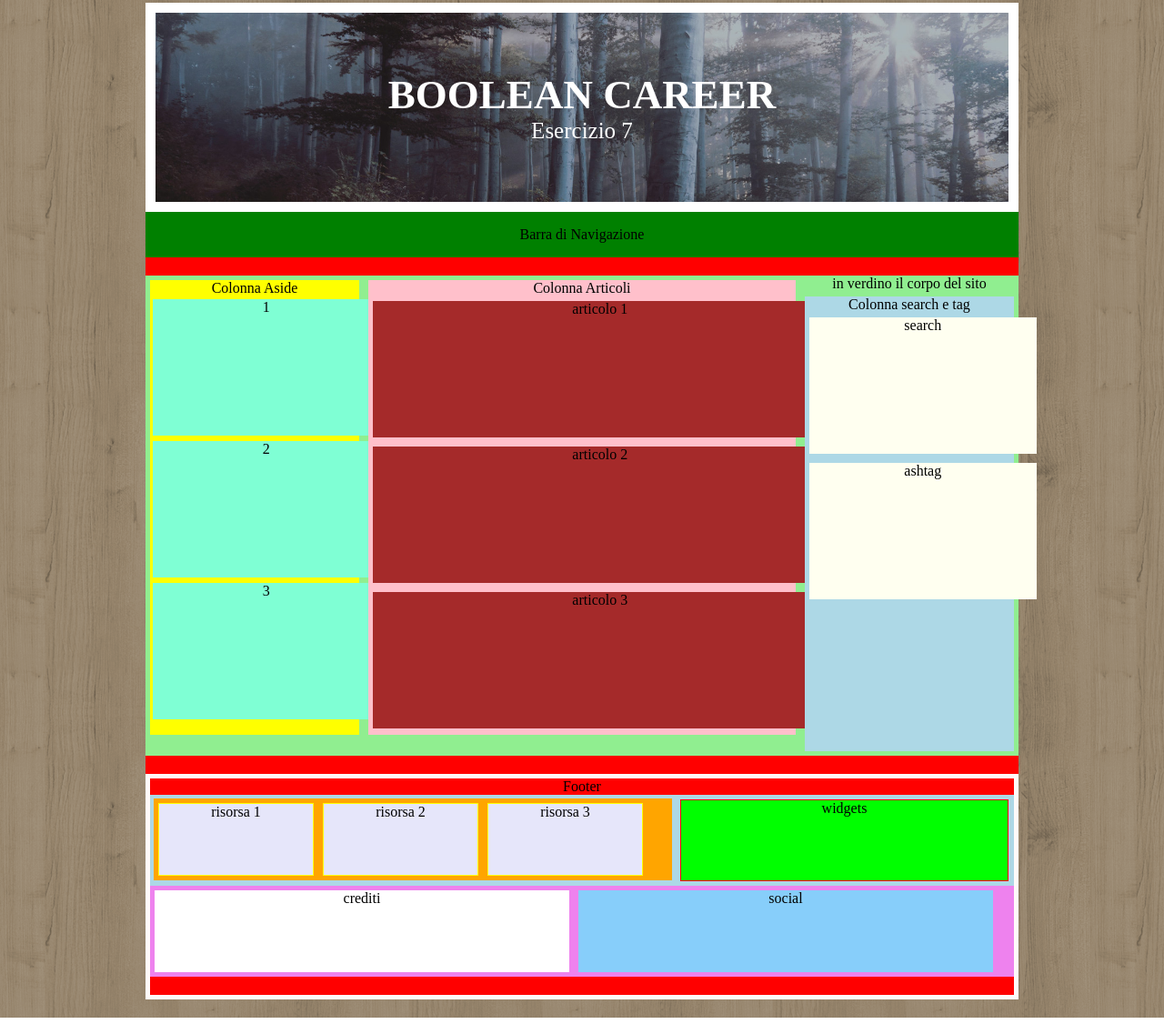
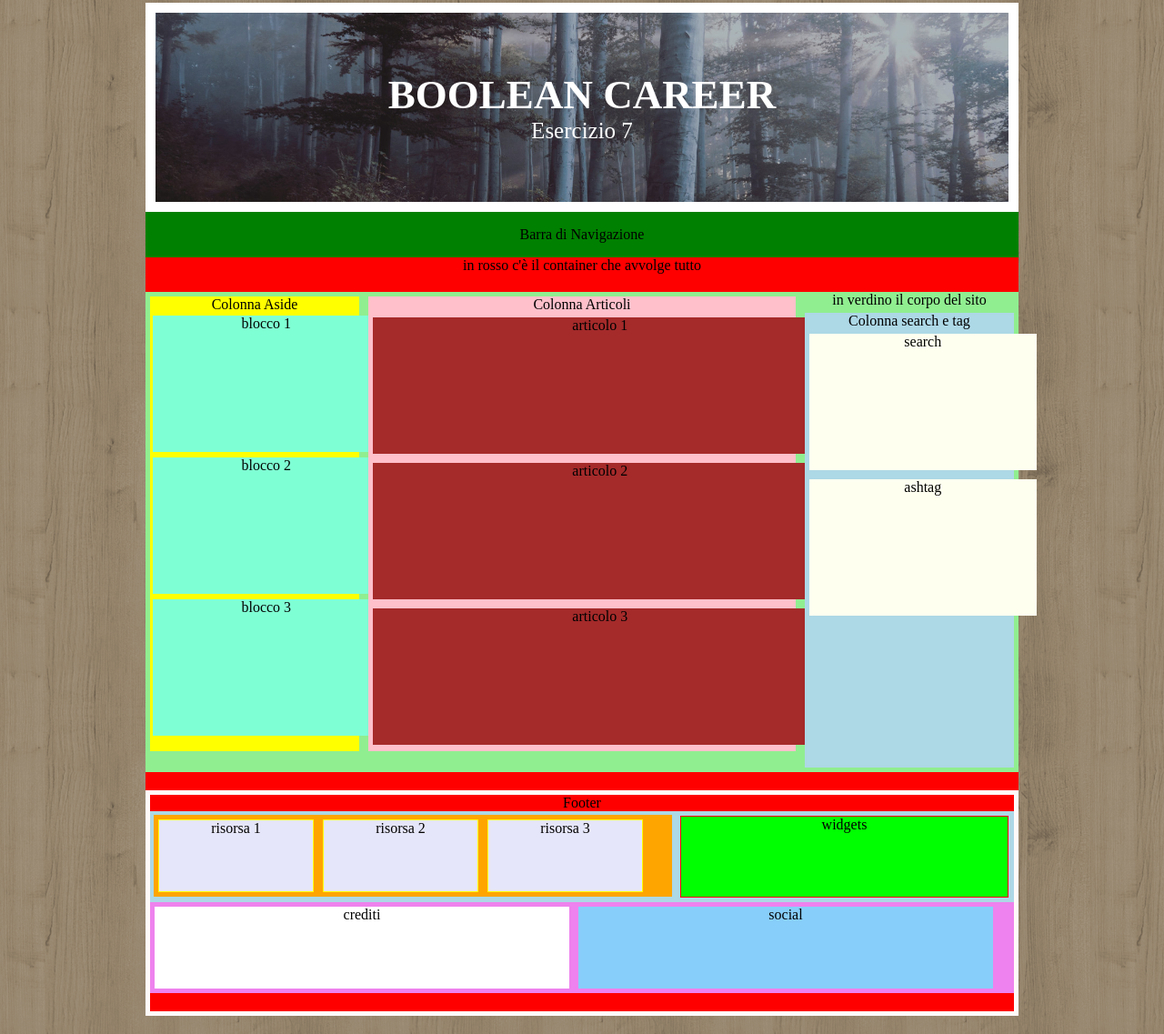
Before and after one commit to JakeShelterwin/htmlcss-struttura-wp, a plain HTML site: page index.html in a window 1280 px wide. Shown: the part 17-1154 px from the top of the page at 91% size. Drawn offline with Linux system fonts and the light colour scheme.

Commit message:
Completo
Capito e Commentato

```diff
--- a/index.html
+++ b/index.html
@@ -29,22 +29,24 @@
             </nav>
 
         </header>
+    in rosso c'è il container che avvolge tutto
     <!-- Corpo del sito, contiene le 3 colonne principali -->
     <div class="corpoSito">
         in verdino il corpo del sito
+        <!-- PRIMA COLONNA -->
         <aside class="colonnaASIDE">
           Colonna Aside
           <div class="blocco">
-            1
+            blocco 1
           </div>
           <div class="blocco">
-            2
+            blocco 2
           </div>
           <div class="blocco">
-            3
+            blocco  3
           </div>
         </aside>
-
+      <!-- SECONDA COLONNA -->
         <section class="colonnaArticoli">
         Colonna Articoli
           <article class="articolo">
@@ -58,7 +60,7 @@
           </article>
 
         </section>
-
+        <!-- TERZA COLONNA -->
         <aside class="colonnaSearchTag">
           Colonna search e tag
           <div class="search">
@@ -70,33 +72,31 @@
         </aside>
     </div>
 
+    <!-- FOOTER -->
     <footer>
       Footer
-        <section class="risorseWidgets">
+      <!-- PRIMA RIGA DEL FOOTER -->
+        <section class="risorseEWidgets">
 
             <div class="utilities">
-
-
               <div class="risorsa">
                 risorsa 1
-
               </div>
               <div class="risorsa">
                 risorsa 2
-
               </div>
               <div class="risorsa">
                 risorsa 3
               </div>
-
-            </div>
+           </div>
 
             <div class="widgets">
               widgets
-
             </div>
 
         </section>
+
+        <!-- SECONDA RIGA DEL FOOTER -->
         <section class="creditiESocial">
             <div class="crediti">
               crediti
@@ -105,6 +105,7 @@
               social
             </div>
         </section>
+
     </footer>
 
     </div>
--- a/styles.css
+++ b/styles.css
@@ -1,3 +1,11 @@
+/******************************************** *//* ************************************+** */
+/******************************************** *//* ************************************+** */
+/******************************************** *//* ************************************+** */
+/***BORDI E COLORI SERVONO SOLO A VISUALIZZARE BENE CIASCUN BLOCCO PER NON CONFONDERSI *****/
+/*****************************************+** *//* ************************************+** */
+/******************************************** *//* ************************************+** */
+/******************************************** *//* ************************************+** */
+
 *{
   margin: 0;
   padding: 0;
@@ -82,6 +90,7 @@ ul {
   background-color: lightgreen;
 }
 
+/* assegno al contenitore di elementi Float "clearfix" così che non collassi */
 .corpoSito:after {
   content:"";
   display:table;
@@ -96,6 +105,7 @@ ul {
   margin: 0.5%;
 }
 
+/* blocchi all'interno della colonna ASIDE */
 .blocco{
   display: inline-block;
   height: 150px;
@@ -113,12 +123,13 @@ ul {
   margin: 0.5%;
 }
 
+/* assegno al contenitore di elementi Float "clearfix" così che non collassi */
 .colonnaArticoli:after {
   content:"";
   display:table;
   clear:both;
 }
-
+/* questa classe gestisce gli articoli all'interno della colonnaArticoli */
 .articolo{
   display: inline-block;
   height: 150px;
@@ -151,14 +162,15 @@ footer{
     border: 5px solid snow;
 }
 
-.risorseWidgets{
+.risorseEWidgets{
   height: 100px;
   width: 100%;
   background-color: lightblue;
 
 }
 
-.risorseWidgets:after {
+/* assegno al contenitore di elementi Float "clearfix" così che non collassi */
+.risorseEWidgets:after {
   content:"";
   display:table;
   clear:both;
@@ -172,6 +184,7 @@ footer{
   margin: 4px;
 }
 
+/* assegno al contenitore di elementi Float "clearfix" così che non collassi */
 .utilities:after {
   content:"";
   display:table;
@@ -204,6 +217,7 @@ footer{
   margin-bottom: 20px;
 }
 
+/* assegno al contenitore di elementi Float "clearfix" così che non collassi */
 .creditiESocial:after {
   content:"";
   display:table;
```
